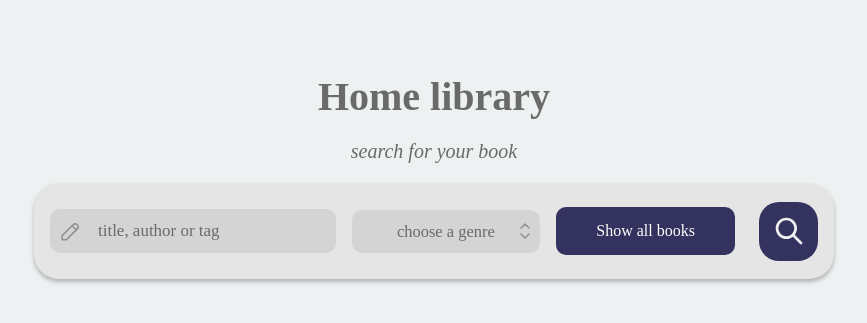
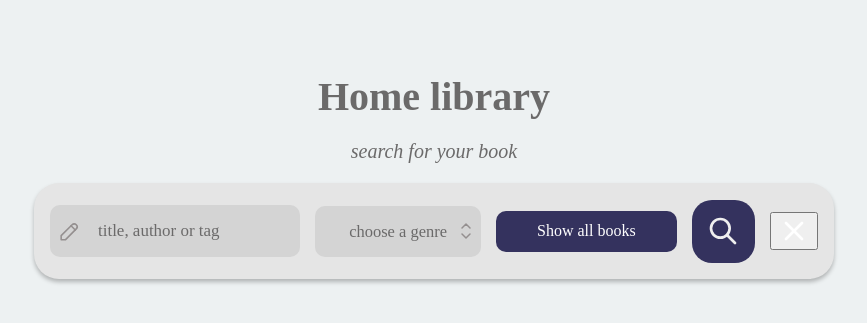
Before and after one commit to mpn01/library, a PHP site: page / in a window 1280 px wide. Shown: the part 229-552 px from the top of the page, without its empty margins (206-1073 px from the left). Run offline with PHP 8.4, Linux system fonts and the light colour scheme; data that the repository does not hold is empty; some web fonts are replaced.

Commit message:
add comments and change syntax

```diff
--- a/js/main.js
+++ /dev/null
@@ -1,3 +0,0 @@
-function goBack() {
-    window.history.back();
-}
--- a/styles/css/index.css
+++ b/styles/css/index.css
@@ -5,14 +5,14 @@
     }
     to {
         opacity: 1;
-        bottom: 4vh;
+        bottom: 4%;
     }
 }
 
 @keyframes fadeDown {
     from {
         opacity: 1;
-        bottom: 4vh;
+        bottom: 4%;
     }
     to {
         opacity: 0;
@@ -41,6 +41,7 @@
     display: flex;
     align-items: center;
     justify-content: center;
+    gap: 2%;
 }
 
 #index_form_searchbar {
@@ -54,8 +55,7 @@
     background-position-x: 3%;
     background-repeat: no-repeat;
     background-color: var(--bg-input-color);
-    margin-right: 1vh;
-    padding: 1.5vh;
+    padding: 2vh;
     color: var(--headers-color);
     font-size: 1.03em;
     box-sizing: border-box;
@@ -74,8 +74,6 @@
     display: flex;
     background: var(--bg-input-color);
     border-radius: 10px;
-    -webkit-appearance: none;
-    -moz-appearance: none;
     appearance: none;
     border: 1px solid var(--primary-color);
     border: none;
@@ -84,26 +82,34 @@
     background-position: right;
     background-position-x: 98%;
     background-repeat: no-repeat;
-    margin-left: 1vh;
-    margin-right: 1vh;
-    padding: 1.5vh;
+    padding: 2vh;
     font-size: 1.03em;
     text-align: center;
+    cursor: pointer;
+}
+
+#index_form_genrelist::before  {
+    content: '';
+    position: absolute;
+    width: 10px;
+    height: 10px;
+    background: yellow;
+    right: 0;
+    top: 0;
 }
 
 #index_form_showall_button {
     width: 70%;
-    margin-left: 1vh;
     border-radius: 10px;
     border: none;
     background: var(--primary-color);
-    height: 5vh;
+    height: 5%;
     display: flex;
     justify-content: center;
     align-items: center;
     color: white;
     text-decoration: none;
-    padding: 0.5vh;
+    padding: 2.5%;
     transition: filter 0.3s;
     transition: transform 0.3s;
     display: flex;
@@ -120,29 +126,28 @@
     color: var(--font-color);
     border: none;
     border-radius: 20px;
-    padding: 1em;
+    padding: 2%;
     cursor: pointer;
-    margin-left: 3vh;
     transition: transform 0.3s, filter 0.3s;
 }
 
 #index_form_submit_button:hover {
     filter: brightness(90%);
-    transform: scale(1.03);
+    transform: scale(1.10);
 }
 
 #index_form_submit_button:focus {
     -moz-outline-radius: 20px;
 }
 
-#index_form_clear_button {
+#index_form_reset_button {
     display: none;
     justify-content: center;
     align-items: center;
     border: none;
     padding: 1vh;
     position: absolute;
-    bottom: 4vh;
+    bottom: 4%;
     background: var(--primary-color);
     border-radius: 50%;
     box-shadow: 0px 3px 4px var(--shadow-color);
@@ -152,9 +157,13 @@
     transition: transform 0.3s, filter 0.3s;
 }
 
-#index_form_clear_button:hover {
+#index_form_reset_button:hover {
     filter: brightness(90%);
-    transform: scale(1.03);
+    transform: scale(1.07);
+}
+
+#index_from_clear_button:focus {
+    -moz-outline-radius: 50%;
 }
 
 @media screen and (max-width: 1000px) {
@@ -195,9 +204,13 @@
 
     #index_form_submit_button {
         min-height: 21px;
-        padding: 2vh;
+        padding: 2.5vh;
         margin: 0;
         grid-column: submit_button;
         grid-row: submit_button;
     }
+
+    #index_form_reset_button {
+        padding: 1vh;
+    }
 }
```
Also changed, not shown: js/index.js (+22 -19 lines), js/list.js (+9 -7 lines), list.php (+16 -7 lines), styles/css/list.css (+17 -2 lines).
